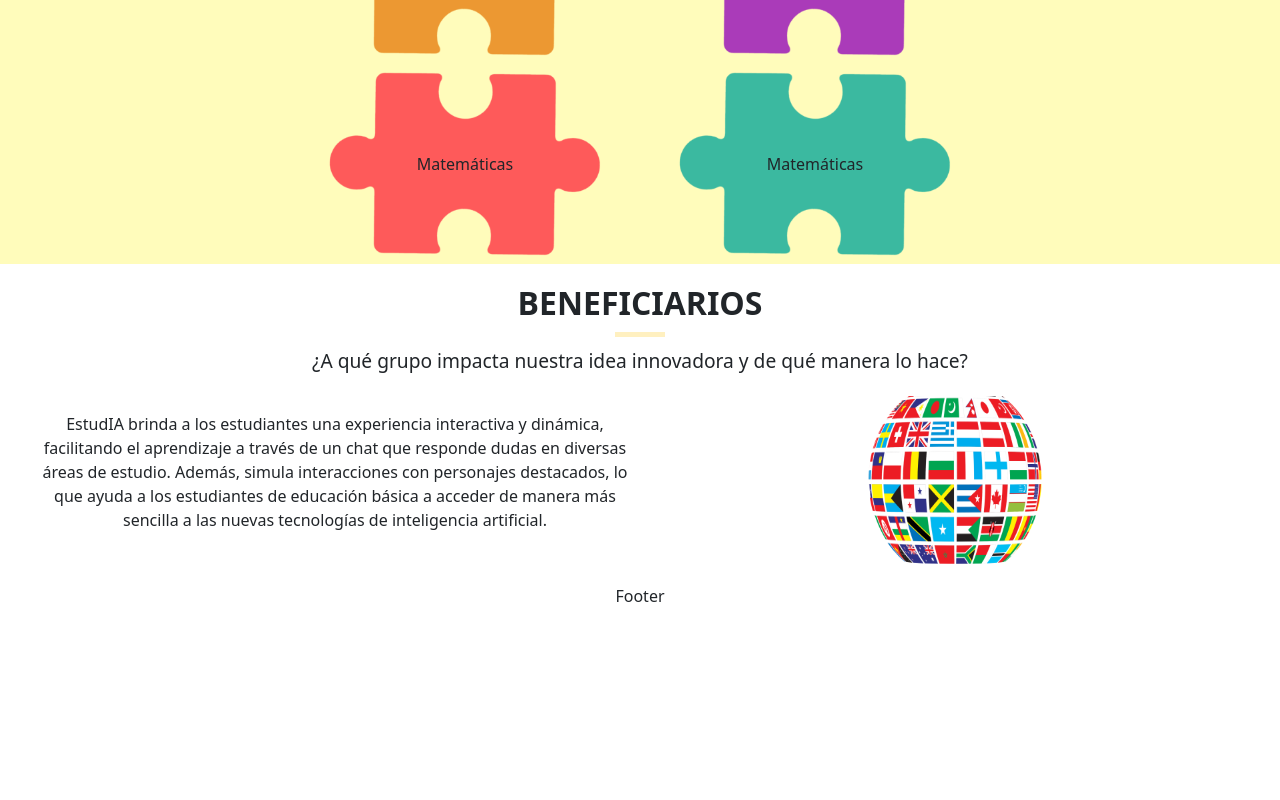
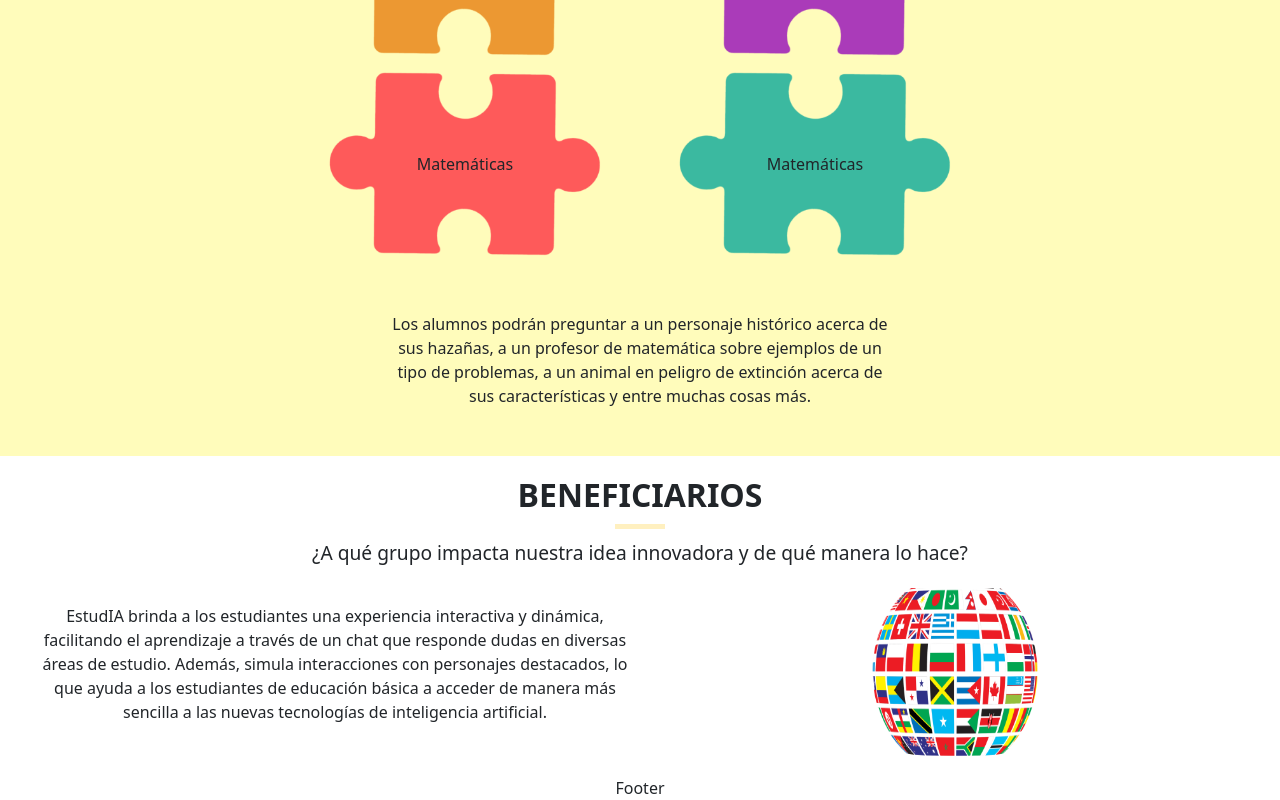
Before and after one commit to nuevo637/P-gina-EstudIA, a React (Create React App) app in the folder estudia/: page / in a window 1280 px wide. Shown: the part 1618-2418 px from the top of the page. Before the commit the page ends 2226 px from the top, so only its background shows below. Built offline with nearby package versions, Linux system fonts and the light colour scheme.

Commit message:
Texto al final

```diff
--- a/estudia/src/components/acerca/Acerca.js
+++ b/estudia/src/components/acerca/Acerca.js
@@ -100,8 +100,12 @@ export const Acerca = () => {
               <p className='text-center mb-0'>Matemáticas</p>
             </div>
           </div>
+        </div>
 
-        </div>
+        <p className="text-center pt-5 pb-5" style={{ maxWidth: '500px', margin: '0 auto' }}>
+          Los alumnos podrán preguntar a un personaje histórico acerca de sus hazañas, a un profesor de matemática sobre ejemplos de un tipo de problemas, a un animal en peligro de extinción acerca de sus características y entre muchas cosas más.
+        </p>
+
       </div>
     </section>
   );
```
